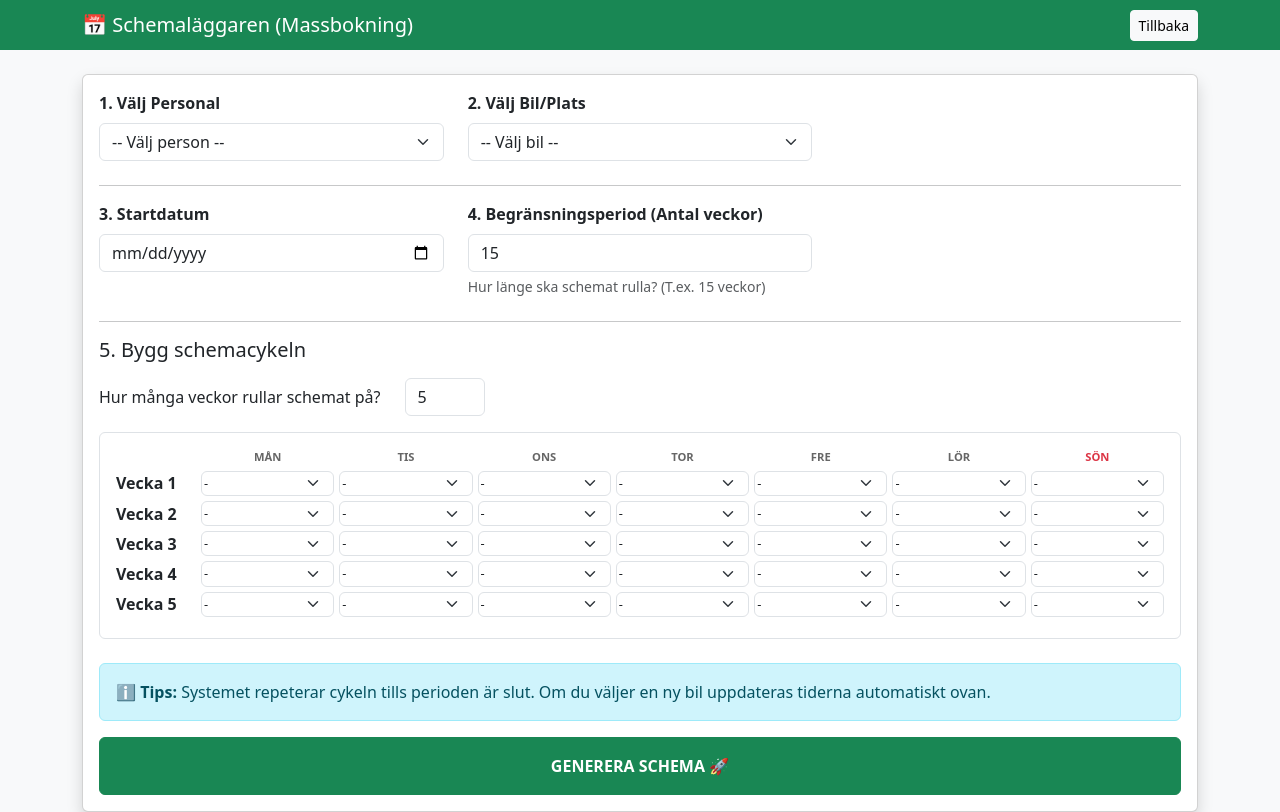
After one commit to Barrelito/ambulance_planner, a Flask app: page /scheduler in a window 1280 px wide. The commit adds this page. Run offline with Flask 3, Linux system fonts and the light colour scheme; the visitor is signed in with stand-in values (Sample User, id 1).

Commit message:
lagt till schemaläggaren

```diff
--- a/app.py
+++ b/app.py
@@ -5,103 +5,63 @@ from flask import Flask, render_template, request, redirect, url_for, send_file,
 from database import db
 from datetime import date, datetime, timedelta
 
-# Initiera appen
 app = Flask(__name__)
-
-# INSTÄLLNINGAR
 app.config['SQLALCHEMY_DATABASE_URI'] = 'sqlite:///ambulans.db'
 app.config['SQLALCHEMY_TRACK_MODIFICATIONS'] = False
-app.secret_key = 'hemlig' # Detta krävs för att sessioner (inloggning) ska funka
-
-# LÖSENORD FÖR ATT KOMMA IN
+app.secret_key = 'hemlig'
 SYSTEM_PASSWORD = "ambulans112"
 
 db.init_app(app)
-
 from models import *
 
-# -------------------------------------------------------------------
-#  SÄKERHET: KONTROLLERA INLOGGNING PÅ ALLA SIDOR
-# -------------------------------------------------------------------
 @app.before_request
 def require_login():
-    # Tillåt trafik till inloggningssidan och statiska filer (css/js)
     allowed_routes = ['login', 'static']
-    if request.endpoint not in allowed_routes and 'logged_in' not in session:
-        return redirect(url_for('login'))
+    if request.endpoint not in allowed_routes and 'logged_in' not in session: return redirect(url_for('login'))
 
 @app.route('/login', methods=['GET', 'POST'])
 def login():
     if request.method == 'POST':
-        password = request.form.get('password')
-        if password == SYSTEM_PASSWORD:
-            session['logged_in'] = True
-            return redirect(url_for('index'))
-        else:
-            flash("Fel lösenord. Försök igen.")
+        if request.form.get('password') == SYSTEM_PASSWORD: session['logged_in'] = True; return redirect(url_for('index'))
+        else: flash("Fel lösenord.")
     return render_template('login.html')
 
 @app.route('/logout')
-def logout():
-    session.pop('logged_in', None)
-    return redirect(url_for('login'))
+def logout(): session.pop('logged_in', None); return redirect(url_for('login'))
 
-# -------------------------------------------------------------------
-#  HUVUDSIDAN (PLANERING)
-# -------------------------------------------------------------------
 @app.route('/')
 def index():
-    selected_date_str = request.args.get('date')
-    if not selected_date_str:
-        selected_date = date.today()
-        selected_date_str = selected_date.strftime('%Y-%m-%d')
-    else:
-        try:
-            selected_date = datetime.strptime(selected_date_str, '%Y-%m-%d').date()
-        except ValueError:
-            selected_date = date.today()
-            selected_date_str = selected_date.strftime('%Y-%m-%d')
-
+    selected_date_str = request.args.get('date') or date.today().strftime('%Y-%m-%d')
+    try: selected_date = datetime.strptime(selected_date_str, '%Y-%m-%d').date()
+    except: selected_date = date.today(); selected_date_str = selected_date.strftime('%Y-%m-%d')
     prev_date = (selected_date - timedelta(days=1)).strftime('%Y-%m-%d')
     next_date = (selected_date + timedelta(days=1)).strftime('%Y-%m-%d')
-
     all_stations = Station.query.all()
     all_users = User.query.order_by(User.home_station, User.name).all()
     shifts = Shift.query.filter_by(date=selected_date_str).all()
-
     shift_map = {}
     busy_users = {}
-
     for shift in shifts:
         if shift.unit_id not in shift_map: shift_map[shift.unit_id] = {}
         shift_map[shift.unit_id][shift.period] = shift
-
         if shift.amb_id:
             if shift.amb_id not in busy_users: busy_users[shift.amb_id] = {}
             busy_users[shift.amb_id][shift.period] = shift.unit.name
         if shift.vub_id:
             if shift.vub_id not in busy_users: busy_users[shift.vub_id] = {}
             busy_users[shift.vub_id][shift.period] = shift.unit.name
-
-    # Hitta vakanta bilar för flytt-listan
     vacant_spots = []
     all_units = Unit.query.all()
     for unit in all_units:
         if 'BLANKPASS' in unit.station.name: continue
         s_dag = shift_map.get(unit.id, {}).get('Dag')
-        if not s_dag or not s_dag.amb_id or not s_dag.vub_id:
-            vacant_spots.append({'id': unit.id, 'name': unit.name, 'period': 'Dag', 'station': unit.station.name})
+        if not s_dag or not s_dag.amb_id or not s_dag.vub_id: vacant_spots.append({'id': unit.id, 'name': unit.name, 'period': 'Dag', 'station': unit.station.name})
         s_natt = shift_map.get(unit.id, {}).get('Natt')
-        if not s_natt or not s_natt.amb_id or not s_natt.vub_id:
-            vacant_spots.append({'id': unit.id, 'name': unit.name, 'period': 'Natt', 'station': unit.station.name})
+        if not s_natt or not s_natt.amb_id or not s_natt.vub_id: vacant_spots.append({'id': unit.id, 'name': unit.name, 'period': 'Natt', 'station': unit.station.name})
         if unit.mid_time:
             s_mid = shift_map.get(unit.id, {}).get('Mellan')
-            if not s_mid or not s_mid.amb_id or not s_mid.vub_id:
-                vacant_spots.append({'id': unit.id, 'name': unit.name, 'period': 'Mellan', 'station': unit.station.name})
-
-    return render_template('index.html',
-                           stations=all_stations, shift_map=shift_map, users=all_users, busy_users=busy_users,
-                           current_date=selected_date_str, prev_date=prev_date, next_date=next_date, vacant_spots=vacant_spots)
+            if not s_mid or not s_mid.amb_id or not s_mid.vub_id: vacant_spots.append({'id': unit.id, 'name': unit.name, 'period': 'Mellan', 'station': unit.station.name})
+    return render_template('index.html', stations=all_stations, shift_map=shift_map, users=all_users, busy_users=busy_users, current_date=selected_date_str, prev_date=prev_date, next_date=next_date, vacant_spots=vacant_spots)
 
 @app.route('/update_shift', methods=['POST'])
 def update_shift():
@@ -110,10 +70,8 @@ def update_shift():
     period = request.form.get('period')
     new_amb_id = int(request.form.get('amb_id')) if request.form.get('amb_id') else None
     new_vub_id = int(request.form.get('vub_id')) if request.form.get('vub_id') else None
-
     unit = Unit.query.get(unit_id)
     station_anchor = f"station-{unit.station.id}" if unit else ""
-
     def clear_from_blankpass(user_id):
         if not user_id: return
         user_shifts = Shift.query.filter_by(date=target_date, period=period).all()
@@ -121,19 +79,11 @@ def update_shift():
             if 'BLANKPASS' in s.unit.station.name:
                 if s.amb_id == user_id: s.amb_id = None
                 if s.vub_id == user_id: s.vub_id = None
-
-    clear_from_blankpass(new_amb_id)
-    clear_from_blankpass(new_vub_id)
-
+    clear_from_blankpass(new_amb_id); clear_from_blankpass(new_vub_id)
     shift = Shift.query.filter_by(date=target_date, unit_id=unit_id, period=period).first()
-    if not shift:
-        shift = Shift(date=target_date, unit_id=unit_id, period=period)
-        db.session.add(shift)
-
-    shift.amb_id = new_amb_id
-    shift.vub_id = new_vub_id
+    if not shift: shift = Shift(date=target_date, unit_id=unit_id, period=period); db.session.add(shift)
+    shift.amb_id = new_amb_id; shift.vub_id = new_vub_id
     db.session.commit()
-
     return redirect(url_for('index', date=target_date, _anchor=station_anchor))
 
 @app.route('/move_staff', methods=['POST'])
@@ -142,31 +92,59 @@ def move_staff():
     person_id = int(request.form.get('person_id'))
     target_value = request.form.get('target_spot')
     if not target_value: return redirect(url_for('index', date=date_str))
-
     target_unit_id, target_period = target_value.split('|')
     target_unit_id = int(target_unit_id)
-
     old_shifts = Shift.query.filter_by(date=date_str).all()
     for s in old_shifts:
         if s.amb_id == person_id: s.amb_id = None
         if s.vub_id == person_id: s.vub_id = None
-
     shift = Shift.query.filter_by(date=date_str, unit_id=target_unit_id, period=target_period).first()
-    if not shift:
-        shift = Shift(date=date_str, unit_id=target_unit_id, period=target_period)
-        db.session.add(shift)
-
+    if not shift: shift = Shift(date=date_str, unit_id=target_unit_id, period=target_period); db.session.add(shift)
     if not shift.amb_id: shift.amb_id = person_id
     elif not shift.vub_id: shift.vub_id = person_id
     else: flash("Bilen var tyvärr full.", "warning")
-
     db.session.commit()
     unit = Unit.query.get(target_unit_id)
     return redirect(url_for('index', date=date_str, _anchor=f"station-{unit.station.id}"))
 
-# -------------------------------------------------------------------
-#  DASHBOARD & ADMIN (SAMMA SOM FÖRUT)
-# -------------------------------------------------------------------
+# --- SCHEMALÄGGAREN ---
+@app.route('/scheduler')
+def scheduler():
+    if 'logged_in' not in session: return redirect(url_for('login'))
+    users = User.query.order_by(User.home_station, User.name).all()
+    stations = Station.query.all()
+    return render_template('scheduler.html', users=users, stations=stations)
+
+@app.route('/scheduler/generate', methods=['POST'])
+def generate_schedule():
+    if 'logged_in' not in session: return redirect(url_for('login'))
+    user_id = int(request.form.get('user_id'))
+    unit_id = int(request.form.get('unit_id'))
+    start_date = datetime.strptime(request.form.get('start_date'), '%Y-%m-%d').date()
+    total_weeks = int(request.form.get('total_weeks'))
+    cycle_weeks = int(request.form.get('cycle_weeks'))
+    pattern = []
+    for w in range(1, cycle_weeks + 1):
+        for d in range(1, 8):
+            pattern.append(request.form.get(f"day_{w}_{d}"))
+    total_days = total_weeks * 7
+    for i in range(total_days):
+        current_date_str = (start_date + timedelta(days=i)).strftime('%Y-%m-%d')
+        shift_type = pattern[i % len(pattern)]
+        existing_shifts_today = Shift.query.filter_by(date=current_date_str).all()
+        for s in existing_shifts_today:
+            if s.amb_id == user_id: s.amb_id = None
+            if s.vub_id == user_id: s.vub_id = None
+        if shift_type == 'OFF': continue
+        target_shift = Shift.query.filter_by(date=current_date_str, unit_id=unit_id, period=shift_type).first()
+        if not target_shift: target_shift = Shift(date=current_date_str, unit_id=unit_id, period=shift_type); db.session.add(target_shift)
+        if not target_shift.amb_id: target_shift.amb_id = user_id
+        elif not target_shift.vub_id: target_shift.vub_id = user_id
+        else: target_shift.vub_id = user_id
+    db.session.commit()
+    flash(f"Schema genererat för {total_weeks} veckor!", "success")
+    return redirect(url_for('dashboard'))
+
 @app.route('/dashboard')
 def dashboard():
     users = User.query.order_by(User.home_station, User.name).all()
@@ -175,30 +153,21 @@ def dashboard():
     sel_year = request.args.get('year', type=int, default=today.year)
     sel_month = request.args.get('month', type=int, default=today.month)
     sel_week = request.args.get('week', type=int, default=0)
-    start_date = None
-    end_date = None
-    filter_label = ""
+    start_date, end_date, filter_label = None, None, ""
     if sel_week > 0:
         d = f"{sel_year}-W{sel_week}"
         start_date = datetime.strptime(d + '-1', "%Y-W%W-%w").date()
         end_date = start_date + timedelta(days=6)
-        filter_label = f"Vecka {sel_week}, {sel_year}"
-        sel_month = 0
+        filter_label = f"Vecka {sel_week}, {sel_year}"; sel_month = 0
     elif sel_month > 0:
         _, num_days = calendar.monthrange(sel_year, sel_month)
-        start_date = date(sel_year, sel_month, 1)
-        end_date = date(sel_year, sel_month, num_days)
+        start_date = date(sel_year, sel_month, 1); end_date = date(sel_year, sel_month, num_days)
         filter_label = f"Månad {sel_month} ({sel_year})"
-    else:
-        start_date = date(sel_year, 1, 1)
-        end_date = date(sel_year, 12, 31)
-        filter_label = f"Hela År {sel_year}"
-    start_str = start_date.strftime('%Y-%m-%d')
-    end_str = end_date.strftime('%Y-%m-%d')
+    else: start_date = date(sel_year, 1, 1); end_date = date(sel_year, 12, 31); filter_label = f"Hela År {sel_year}"
+    start_str = start_date.strftime('%Y-%m-%d'); end_str = end_date.strftime('%Y-%m-%d')
     shifts = Shift.query.filter(Shift.date >= start_str, Shift.date <= end_str).order_by(Shift.date, Shift.unit_id).all()
     vacancies = []
-    total_shifts = len(shifts)
-    filled_shifts = 0
+    total_shifts = len(shifts); filled_shifts = 0
     for shift in shifts:
         missing = []
         if not shift.amb_id: missing.append("AMB")
@@ -213,45 +182,33 @@ def dashboard():
 @app.route('/admin')
 def admin(): return render_template('admin.html', stations=Station.query.all())
 @app.route('/admin/add_user', methods=['POST'])
-def add_user():
-    db.session.add(User(name=request.form.get('name'), role=request.form.get('role'), home_station=request.form.get('home_station'), has_sits=True if request.form.get('has_sits') else False))
-    db.session.commit()
-    return redirect(url_for('dashboard'))
+def add_user(): db.session.add(User(name=request.form.get('name'), role=request.form.get('role'), home_station=request.form.get('home_station'), has_sits=bool(request.form.get('has_sits')))); db.session.commit(); return redirect(url_for('dashboard'))
 @app.route('/admin/delete_user/<int:user_id>')
-def delete_user(user_id):
-    db.session.delete(User.query.get(user_id))
-    db.session.commit()
-    return redirect(url_for('dashboard'))
+def delete_user(user_id): db.session.delete(User.query.get(user_id)); db.session.commit(); return redirect(url_for('dashboard'))
 @app.route('/admin/add_station', methods=['POST'])
 def add_station():
     if not Station.query.filter_by(name=request.form.get('name')).first(): db.session.add(Station(name=request.form.get('name'))); db.session.commit()
     return redirect(url_for('admin'))
 @app.route('/admin/update_station', methods=['POST'])
-def update_station():
-    s = Station.query.get(request.form.get('station_id'))
-    if s: s.name = request.form.get('name'); db.session.commit()
-    return redirect(url_for('admin'))
+def update_station(): s = Station.query.get(request.form.get('station_id')); s.name = request.form.get('name') if s else None; db.session.commit(); return redirect(url_for('admin'))
 @app.route('/admin/update_unit', methods=['POST'])
 def update_unit():
     u = Unit.query.get(request.form.get('unit_id'))
-    if u:
-        u.name = request.form.get('name'); u.day_time = request.form.get('day_time'); u.mid_time = request.form.get('mid_time'); u.night_time = request.form.get('night_time')
-        u.requires_sits = bool(request.form.get('requires_sits')); u.is_flex = bool(request.form.get('is_flex')); db.session.commit()
+    if u: u.name=request.form.get('name'); u.day_time=request.form.get('day_time'); u.mid_time=request.form.get('mid_time'); u.night_time=request.form.get('night_time'); u.requires_sits=bool(request.form.get('requires_sits')); u.is_flex=bool(request.form.get('is_flex')); db.session.commit()
     return redirect(url_for('admin'))
 @app.route('/admin/export_excel')
 def export_excel():
-    data = [{'Datum': s.date, 'Station': s.unit.station.name, 'Enhet': s.unit.name, 'Period': s.period, 'Tid': s.unit.day_time if s.period=='Dag' else s.unit.night_time, 'AMB': s.amb.name if s.amb else '', 'VUB': s.vub.name if s.vub else ''} for s in Shift.query.all()]
+    data = [{'Datum': s.date, 'Station': s.unit.station.name, 'Enhet': s.unit.name, 'Period': s.period, 'Tid': s.unit.day_time if s.period=='Dag' else s.unit.night_time, 'AMB_Namn': s.amb.name if s.amb else '', 'VUB_Namn': s.vub.name if s.vub else ''} for s in Shift.query.all()]
     output = BytesIO(); pd.DataFrame(data).to_excel(output, index=False); output.seek(0)
     return send_file(output, download_name=f"Backup_{date.today()}.xlsx", as_attachment=True)
 @app.route('/admin/import_excel', methods=['POST'])
 def import_excel():
     try:
-        df = pd.read_excel(request.files['file'])
+        df = pd.read_excel(request.files['file']); missing_names = set()
         for _, row in df.iterrows():
             u = Unit.query.filter_by(name=row['Enhet']).first()
             if u:
-                s = Shift.query.filter_by(date=str(row['Datum']).split(' ')[0], unit_id=u.id, period=row['Period']).first() or Shift(date=str(row['Datum']).split(' ')[0], unit_id=u.id, period=row['Period'])
-                db.session.add(s)
+                s = Shift.query.filter_by(date=str(row['Datum']).split(' ')[0], unit_id=u.id, period=row['Period']).first() or Shift(date=str(row['Datum']).split(' ')[0], unit_id=u.id, period=row['Period']); db.session.add(s)
                 if pd.notna(row['AMB_Namn']): s.amb_id = (User.query.filter_by(name=str(row['AMB_Namn']).strip()).first() or s.amb_id).id if User.query.filter_by(name=str(row['AMB_Namn']).strip()).first() else None
                 if pd.notna(row['VUB_Namn']): s.vub_id = (User.query.filter_by(name=str(row['VUB_Namn']).strip()).first() or s.vub_id).id if User.query.filter_by(name=str(row['VUB_Namn']).strip()).first() else None
         db.session.commit()
@@ -259,8 +216,7 @@ def import_excel():
     return redirect(url_for('admin'))
 @app.route('/admin/generate_template', methods=['POST'])
 def generate_template():
-    y, m = int(request.form.get('year')), int(request.form.get('month'))
-    data = []
+    y, m = int(request.form.get('year')), int(request.form.get('month')); data = []
     for d in range(1, calendar.monthrange(y, m)[1] + 1):
         dt = date(y, m, d).strftime('%Y-%m-%d')
         for u in Unit.query.all():
@@ -268,5 +224,4 @@ def generate_template():
     output = BytesIO(); pd.DataFrame(data).to_excel(output, index=False); output.seek(0)
     return send_file(output, download_name=f"Mall_{y}_{m}.xlsx", as_attachment=True)
 
-if __name__ == "__main__":
-    app.run(debug=True)
+if __name__ == "__main__": app.run(debug=True)
--- /dev/null
+++ b/templates/scheduler.html
@@ -0,0 +1,179 @@
+<!DOCTYPE html>
+<html lang="sv">
+<head>
+    <meta charset="UTF-8">
+    <title>Schemaläggaren</title>
+    <link href="https://cdn.jsdelivr.net/npm/bootstrap@5.3.0/dist/css/bootstrap.min.css" rel="stylesheet">
+    <style>
+        .day-select { font-size: 0.8em; padding: 2px; }
+        .grid-row { display: flex; gap: 5px; margin-bottom: 5px; align-items: center; }
+        .grid-label { width: 80px; font-weight: bold; }
+        .day-col { flex: 1; text-align: center; }
+        .day-header { font-size: 0.7em; font-weight: bold; text-transform: uppercase; color: #666; }
+    </style>
+</head>
+<body class="bg-light">
+
+<nav class="navbar navbar-dark bg-success mb-4">
+    <div class="container">
+        <span class="navbar-brand mb-0 h1">📅 Schemaläggaren (Massbokning)</span>
+        <a href="/dashboard" class="btn btn-light btn-sm">Tillbaka</a>
+    </div>
+</nav>
+
+<div class="container">
+    <div class="card shadow">
+        <div class="card-body">
+
+            <form action="/scheduler/generate" method="POST">
+
+                <div class="row mb-4">
+                    <div class="col-md-4">
+                        <label class="form-label fw-bold">1. Välj Personal</label>
+                        <select name="user_id" class="form-select" required>
+                            <option value="">-- Välj person --</option>
+                            {% for user in users %}
+                                <option value="{{ user.id }}">{{ user.name }} ({{ user.home_station }})</option>
+                            {% endfor %}
+                        </select>
+                    </div>
+                    <div class="col-md-4">
+                        <label class="form-label fw-bold">2. Välj Bil/Plats</label>
+                        <select name="unit_id" id="unitSelect" class="form-select" required onchange="buildGrid()">
+                            <option value="" data-day="" data-night="" data-mid="">-- Välj bil --</option>
+                            {% for station in stations %}
+                                <optgroup label="{{ station.name }}">
+                                    {% for unit in station.units %}
+                                        <option value="{{ unit.id }}"
+                                                data-day="{{ unit.day_time }}"
+                                                data-night="{{ unit.night_time }}"
+                                                data-mid="{{ unit.mid_time }}">
+                                            {{ unit.name }}
+                                        </option>
+                                    {% endfor %}
+                                </optgroup>
+                            {% endfor %}
+                        </select>
+                    </div>
+                </div>
+
+                <hr>
+
+                <div class="row mb-4">
+                    <div class="col-md-4">
+                        <label class="form-label fw-bold">3. Startdatum</label>
+                        <input type="date" name="start_date" class="form-control" required>
+                    </div>
+                    <div class="col-md-4">
+                        <label class="form-label fw-bold">4. Begränsningsperiod (Antal veckor)</label>
+                        <input type="number" name="total_weeks" class="form-control" value="15" min="1" required>
+                        <div class="form-text">Hur länge ska schemat rulla? (T.ex. 15 veckor)</div>
+                    </div>
+                </div>
+
+                <hr>
+
+                <h5 class="mb-3">5. Bygg schemacykeln</h5>
+                <div class="row mb-3 align-items-center">
+                    <div class="col-auto">
+                        <label>Hur många veckor rullar schemat på?</label>
+                    </div>
+                    <div class="col-auto">
+                        <input type="number" id="cycleWeeks" name="cycle_weeks" class="form-control" value="5" min="1" max="10" style="width: 80px;" onchange="buildGrid()">
+                    </div>
+                </div>
+
+                <div class="p-3 bg-white border rounded mb-4">
+                    <div class="grid-row">
+                        <div class="grid-label"></div>
+                        <div class="day-col day-header">Mån</div>
+                        <div class="day-col day-header">Tis</div>
+                        <div class="day-col day-header">Ons</div>
+                        <div class="day-col day-header">Tor</div>
+                        <div class="day-col day-header">Fre</div>
+                        <div class="day-col day-header">Lör</div>
+                        <div class="day-col day-header text-danger">Sön</div>
+                    </div>
+                    <div id="gridContainer"></div>
+                </div>
+
+                <div class="alert alert-info">
+                    ℹ️ <strong>Tips:</strong> Systemet repeterar cykeln tills perioden är slut. Om du väljer en ny bil uppdateras tiderna automatiskt ovan.
+                </div>
+
+                <button type="submit" class="btn btn-success w-100 py-3 fw-bold text-uppercase">Generera Schema 🚀</button>
+
+            </form>
+        </div>
+    </div>
+</div>
+
+<script>
+    function buildGrid() {
+        const weeks = document.getElementById('cycleWeeks').value;
+        const container = document.getElementById('gridContainer');
+        const unitSelect = document.getElementById('unitSelect');
+        const selectedOption = unitSelect.options[unitSelect.selectedIndex];
+
+        let dayTime = "07:00-19:00";
+        let nightTime = "19:00-07:00";
+        let midTime = "";
+
+        if (selectedOption && selectedOption.value !== "") {
+            dayTime = selectedOption.getAttribute('data-day');
+            nightTime = selectedOption.getAttribute('data-night');
+            midTime = selectedOption.getAttribute('data-mid');
+        }
+
+        container.innerHTML = '';
+
+        for (let w = 1; w <= weeks; w++) {
+            const row = document.createElement('div');
+            row.className = 'grid-row';
+
+            const label = document.createElement('div');
+            label.className = 'grid-label';
+            label.innerText = 'Vecka ' + w;
+            row.appendChild(label);
+
+            for (let d = 1; d <= 7; d++) {
+                const col = document.createElement('div');
+                col.className = 'day-col';
+                const select = document.createElement('select');
+                select.className = 'form-select day-select';
+                select.name = `day_${w}_${d}`;
+
+                const opOff = document.createElement('option');
+                opOff.value = 'OFF'; opOff.innerText = '-'; opOff.style.color = '#ccc';
+                select.appendChild(opOff);
+
+                const opDag = document.createElement('option');
+                opDag.value = 'Dag'; opDag.innerText = `Dag (${dayTime})`; opDag.style.fontWeight = 'bold';
+                select.appendChild(opDag);
+
+                if (midTime && midTime !== "") {
+                    const opMid = document.createElement('option');
+                    opMid.value = 'Mellan'; opMid.innerText = `Mellan (${midTime})`;
+                    select.appendChild(opMid);
+                }
+
+                const opNatt = document.createElement('option');
+                opNatt.value = 'Natt'; opNatt.innerText = `Natt (${nightTime})`;
+                select.appendChild(opNatt);
+
+                select.onchange = function() {
+                    if(this.value === 'OFF') this.style.backgroundColor = 'white';
+                    if(this.value === 'Dag') this.style.backgroundColor = '#d1e7dd';
+                    if(this.value === 'Natt') this.style.backgroundColor = '#cfe2ff';
+                    if(this.value === 'Mellan') this.style.backgroundColor = '#fff3cd';
+                };
+                col.appendChild(select);
+                row.appendChild(col);
+            }
+            container.appendChild(row);
+        }
+    }
+    buildGrid();
+</script>
+</body>
+</html>
```
Also changed, not shown: templates/dashboard.html (+24 -140 lines).
